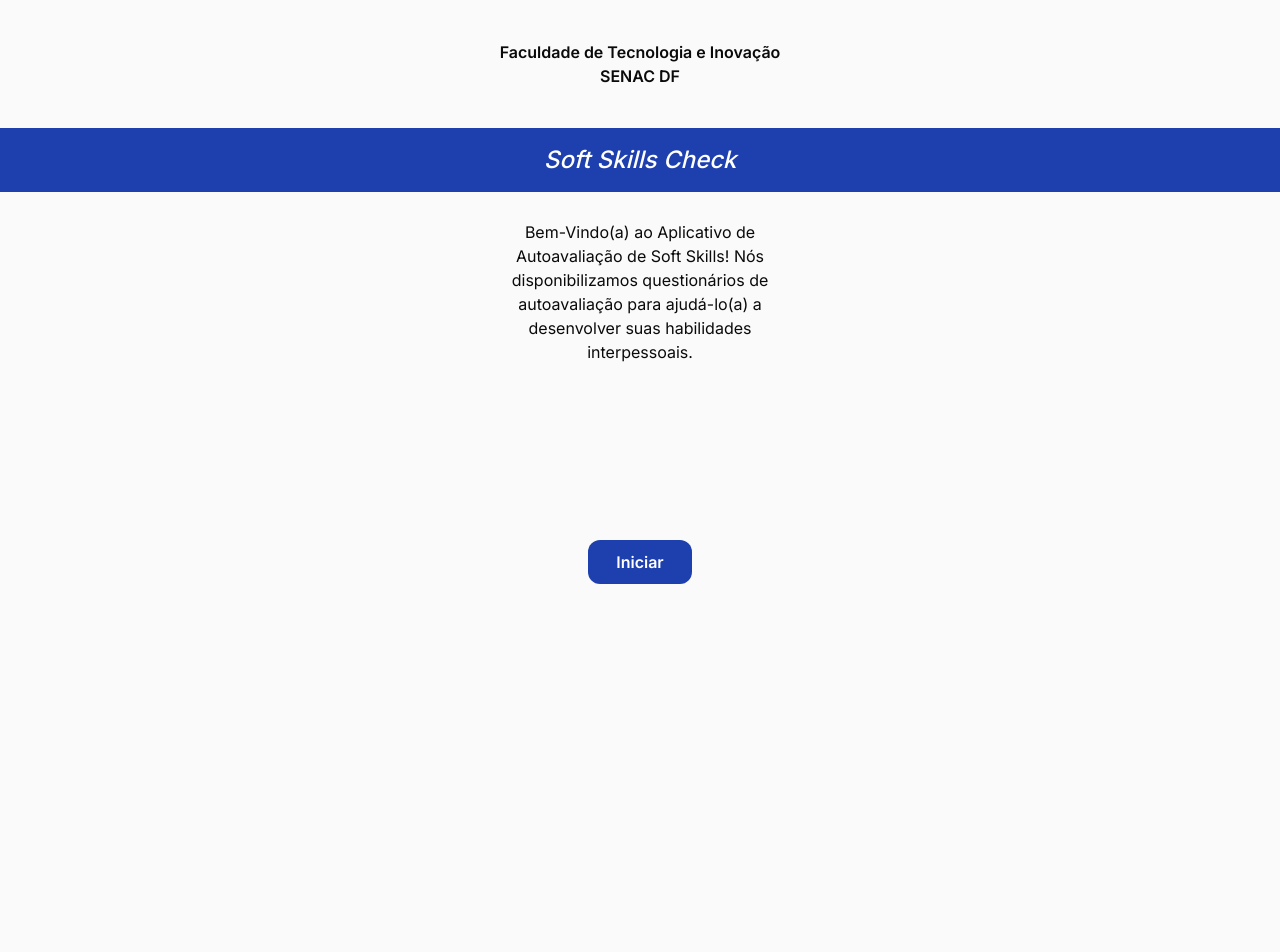
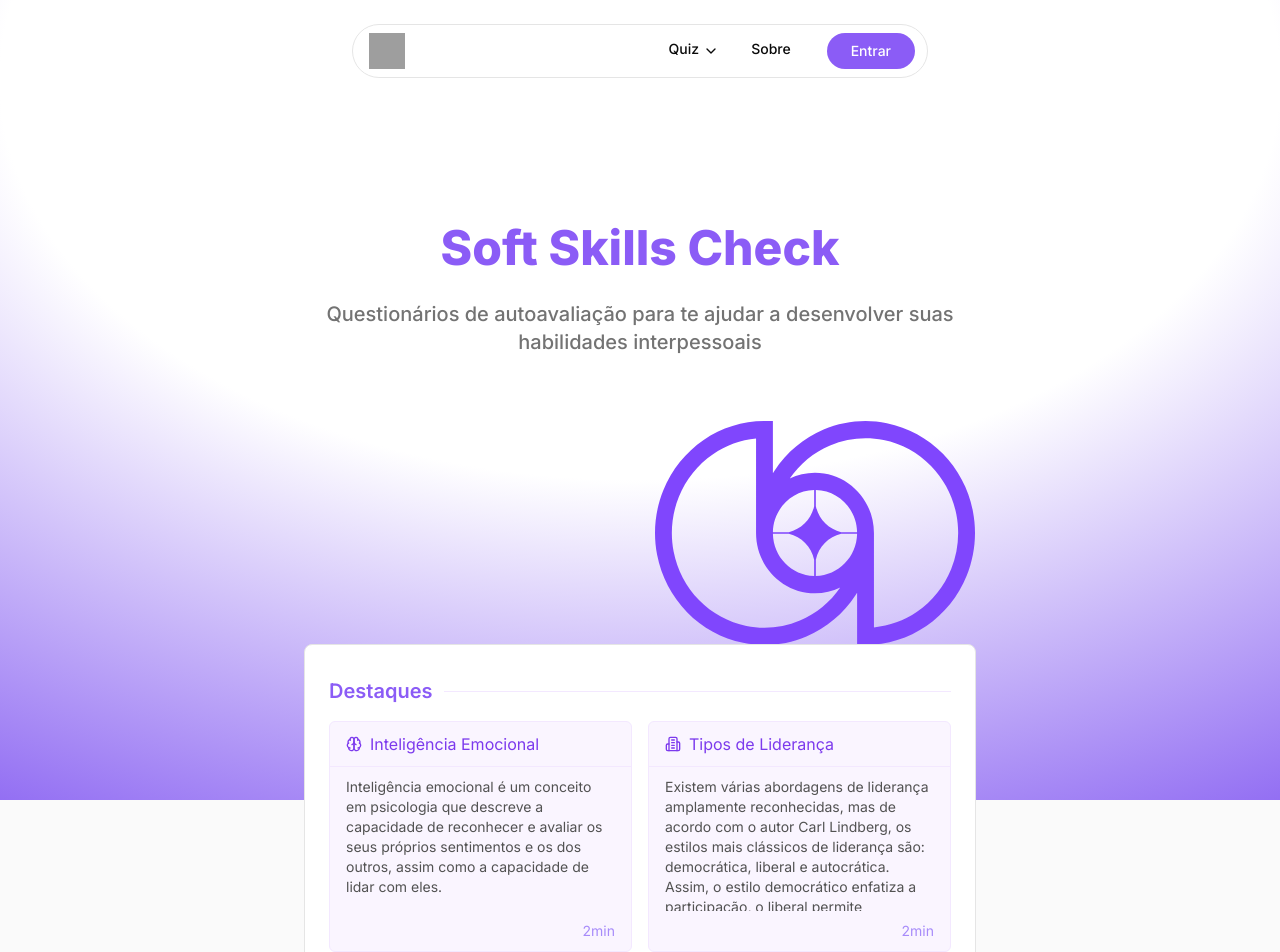
Before and after one commit to facsenacdf-2024/soft-skills-app, a Next.js app: page / in a window 1280 px wide. Shown: the top 952 px of the page. Before the commit the page ends 800 px from the top, so only its background shows below. Built offline with nearby package versions, Linux system fonts and the light colour scheme; grey boxes are pictures that could not be loaded.

Commit message:
style: create landing page

```diff
--- a/src/app/page.tsx
+++ b/src/app/page.tsx
@@ -1,25 +1,80 @@
-import Anchor from "@/components/anchor";
+import Github from "@/assets/icons/github";
+import Header from "@/components/header";
+import { Brain, Building2 } from "lucide-react";
+import Image from "next/image";
+import Link from "next/link";
 
 export default function Home() {
   return (
-    <main>
-      <div className="max-w-xs mx-auto my-10">
-        <h1 className="font-semibold text-center">Faculdade de Tecnologia e Inovação SENAC DF</h1>
-      </div>
+    <>
+      <Header />
+      <main className="py-36">
+        <div className="fixed inset-0 -z-10 h-full w-full bg-white [background:radial-gradient(125%_125%_at_50%_10%,#fff_40%,#63e_100%)]"></div>
+        <div className="max-w-xs sm:max-w-2xl mx-auto">
+          <div className="text-center space-y-7 mb-72 sm:mt-20">
+            <h1 className="text-4xl sm:text-5xl font-extrabold text-violet-500">
+              Soft Skills Check
+            </h1>
+            <p className="text-lg sm:text-xl text-neutral-500 font-medium">
+              Questionários de autoavaliação para te ajudar a desenvolver suas habilidades interpessoais
+            </p>
+          </div>
+          <div className="px-6 py-4 pb-7 mb-20 bg-white border rounded-lg space-y-4 relative">
+            <Image src={'/mountain.svg'} width={350} height={350} alt="Soft Skills Check" className="w-80 absolute top-0 right-0 -translate-y-full -z-10"/>
+            <div className="flex items-center gap-3">
+              <h2 className="font-semibold text-xl text-violet-500">Destaques</h2>
+              <hr className="w-full border-purple-100" />
+            </div>
+            <div className="grid grid-cols-1 sm:grid-cols-2 gap-4">
+              <Link href={"/quiz/inteligencia-emocional"}
+                className="bg-purple-50 border block border-purple-100 rounded-md w-full hover:bg-purple-100 duration-300">
+                <div className="flex items-center gap-2 text-violet-600 px-4 py-2.5">
+                  <Brain className="size-4" />
+                  <h3 className="min-w-max">
+                    Inteligência Emocional
+                  </h3>
+                </div>
 
-      <div className="bg-blue-800 w-full py-4">
-        <h1 className="text-center text-2xl italic font-medium text-white">Soft Skills Check</h1>
-      </div>
+                <hr className="border-purple-100" />
 
-      <section className="max-w-xs mx-auto my-7">
-        <p className="text-center">
-          Bem-Vindo(a) ao Aplicativo de Autoavaliação de Soft Skills!
-          Nós disponibilizamos questionários de autoavaliação para
-          ajudá-lo(a) a desenvolver suas habilidades interpessoais.
-        </p>
+                <p className="text-sm px-4 py-2.5 text-neutral-600 h-36 overflow-y-auto">
+                  Inteligência emocional é um conceito em psicologia que descreve a capacidade de
+                  reconhecer e avaliar os seus próprios sentimentos e os dos outros, assim como a
+                  capacidade de lidar com eles.
+                </p>
+                <p className="text-sm text-end text-violet-400 px-4 py-2.5">2min</p>
+              </Link>
+              <Link href={"/quiz/tipos-de-lideranca"}
+                className="bg-purple-50 border block border-purple-100 rounded-md w-full hover:bg-purple-100 duration-300">
+                <div className="flex items-center gap-2 text-violet-600 px-4 py-2.5">
+                  <Building2 className="size-4" />
+                  <h3>
+                    Tipos de Liderança
+                  </h3>
+                </div>
 
-        <Anchor link="/quiz/inteligencia-emocional" title="Iniciar" className="my-44 w-fit mx-auto block" />
-      </section>
-    </main>
+                <hr className="border-purple-100" />
+
+                <p className="text-sm px-4 py-2.5 text-neutral-600 h-36 overflow-y-auto">
+                  Existem várias abordagens de liderança amplamente reconhecidas, mas de acordo com o
+                  autor Carl Lindberg, os estilos mais clássicos de liderança são: democrática, liberal
+                  e autocrática. Assim, o estilo democrático enfatiza a participação, o liberal permite
+                  autonomia e o autocrático centraliza o poder decisório.
+                </p>
+                <p className="text-sm text-end text-violet-400 px-4 py-2.5">2min</p>
+              </Link>
+            </div>
+          </div>
+
+          <div className="bg-white border rounded-full py-3 px-8 text-neutral-500 text-xs text-center sm:text-sm w-full mb-10">
+            <p>&copy; 2024 Soft Skills Check</p>
+          </div>
+          <Link href={'https://github.com/senac-volunteers/soft-skills-app'} target="_blank" referrerPolicy="no-referrer"
+            className="w-fit block mx-auto">
+            <Github className="size-5 text-neutral-700" />
+          </Link>
+        </div>
+      </main>
+    </>
   );
 }
```
